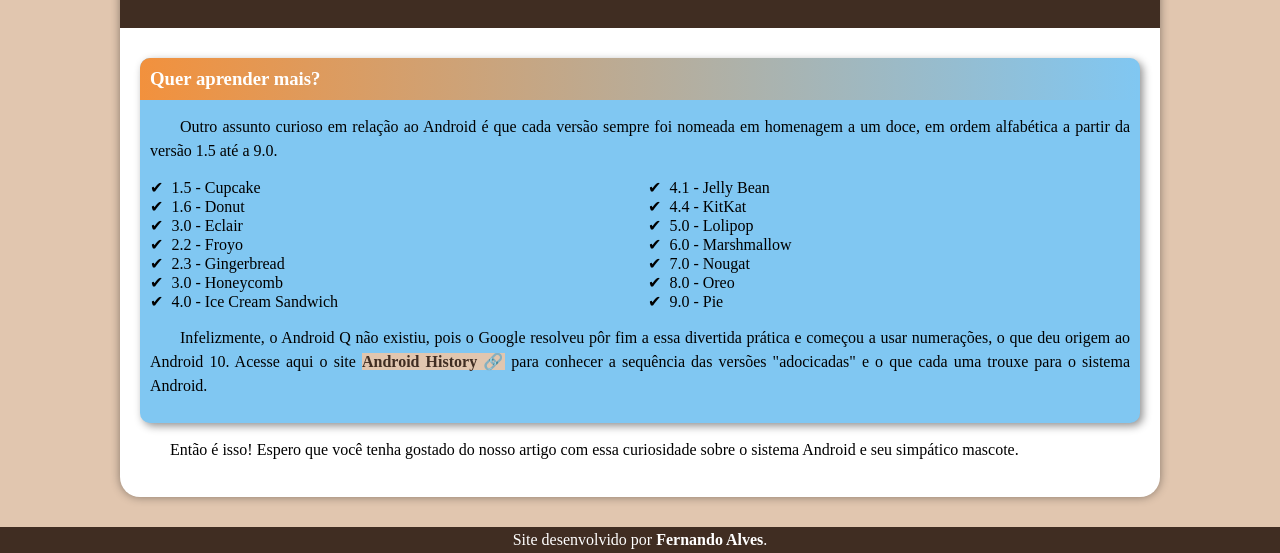
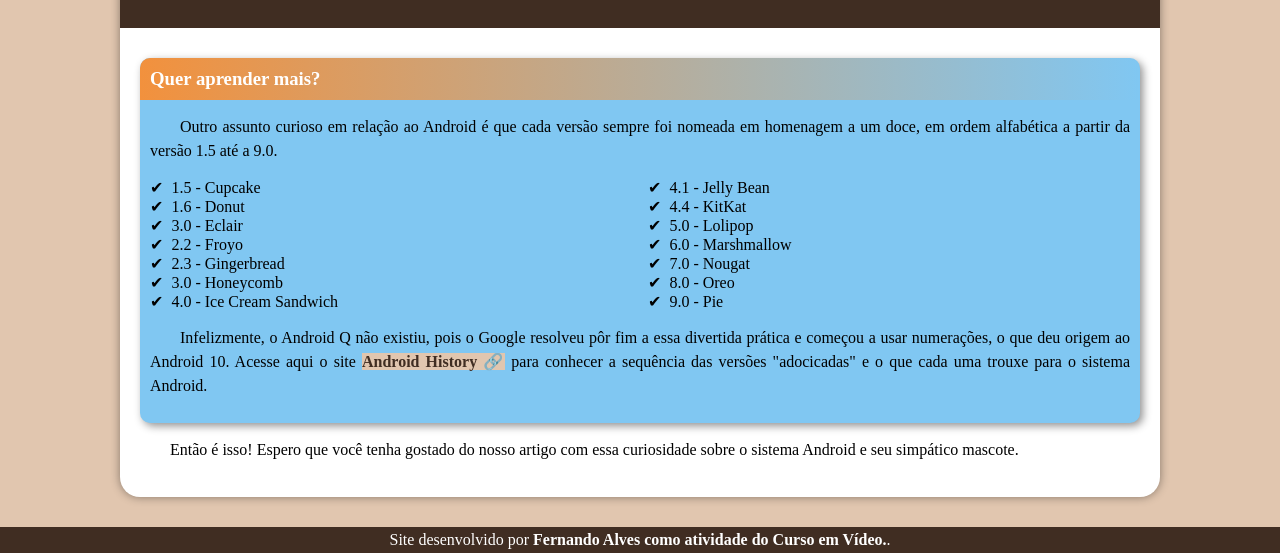
Before and after one commit to lfalvespe/android-mascot, a plain HTML site: page index.html in a window 1280 px wide. Shown: the part 2250-2803 px from the top of the page. Drawn offline with Linux system fonts and the light colour scheme.

Commit message:
Update index.html

```diff
--- a/index.html
+++ b/index.html
@@ -93,7 +93,7 @@
     </main>
 
     <footer>
-        <p>Site desenvolvido por <a href="https://github.com/lfalvespe">Fernando Alves</a>.</p>
+        <p>Site desenvolvido por <a href="https://github.com/lfalvespe" target="_blank">Fernando Alves como atividade do <a href="https://cursoemvideo.com.br" target="_blank">Curso em Vídeo.</a>.</p>
     </footer>
 
 </body>
```
